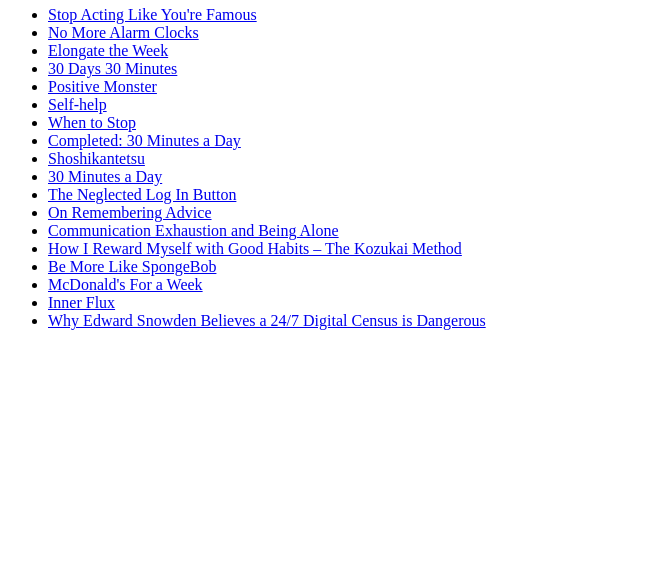
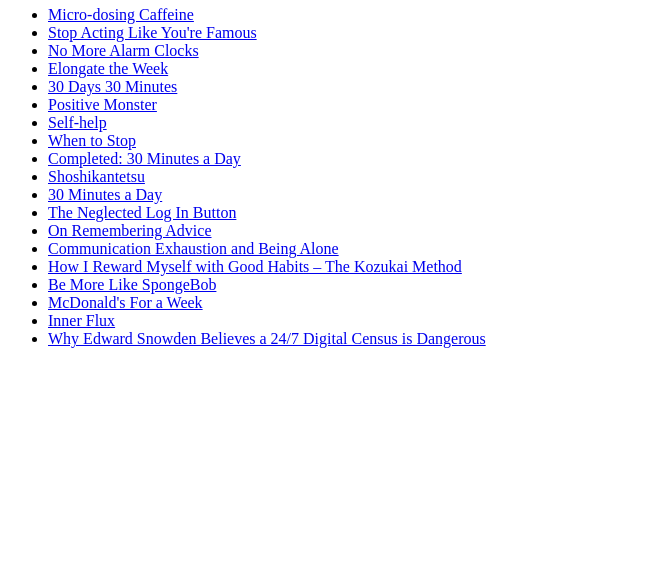
Before and after one commit to asnewman/asnewman.github.io, a plain HTML site: page index.html in a window 1280 px wide. Shown: the part 230-800 px from the top of the page, without its empty margins (0-654 px from the left). Drawn offline with Linux system fonts and the light colour scheme.

Commit message:
Update index.html

```diff
--- a/index.html
+++ b/index.html
@@ -18,6 +18,7 @@
       <p>Hello! My name is Ash and I am a software engineer based in San Francisco. I grew up in Tokyo and Hawaii and hold a degree in software engineering from Cal Poly SLO. Currently, I work full time at Ditto. I am passionate about working on small side-projects in my free time, which can be found on my <a href="/projects">Projects</a> page. If you have any questions or would like to chat, feel free to reach out via <a href="https://github.com/asnewman">GitHub</a> or <a href="https://twitter.com/edweirdsnowman">Twitter</a>.</p>
       <h1>Posts <a href="https://raw.githubusercontent.com/asnewman/asnewman.github.io/main/rss.xml"><img src="https://i.imgur.com/My459Hi.png" width="25" /></a></h1>
       <ul>
+        <li><a href="/microdosingcaffeine">Micro-dosing Caffeine</a></li>
         <li><a href="/stopactinglikeyourefamous">Stop Acting Like You're Famous</a></li>
         <li><a href="/nomorealarmclocks">No More Alarm Clocks</a></li>
         <li><a href="/elongatetheweek">Elongate the Week</a></li>
```
